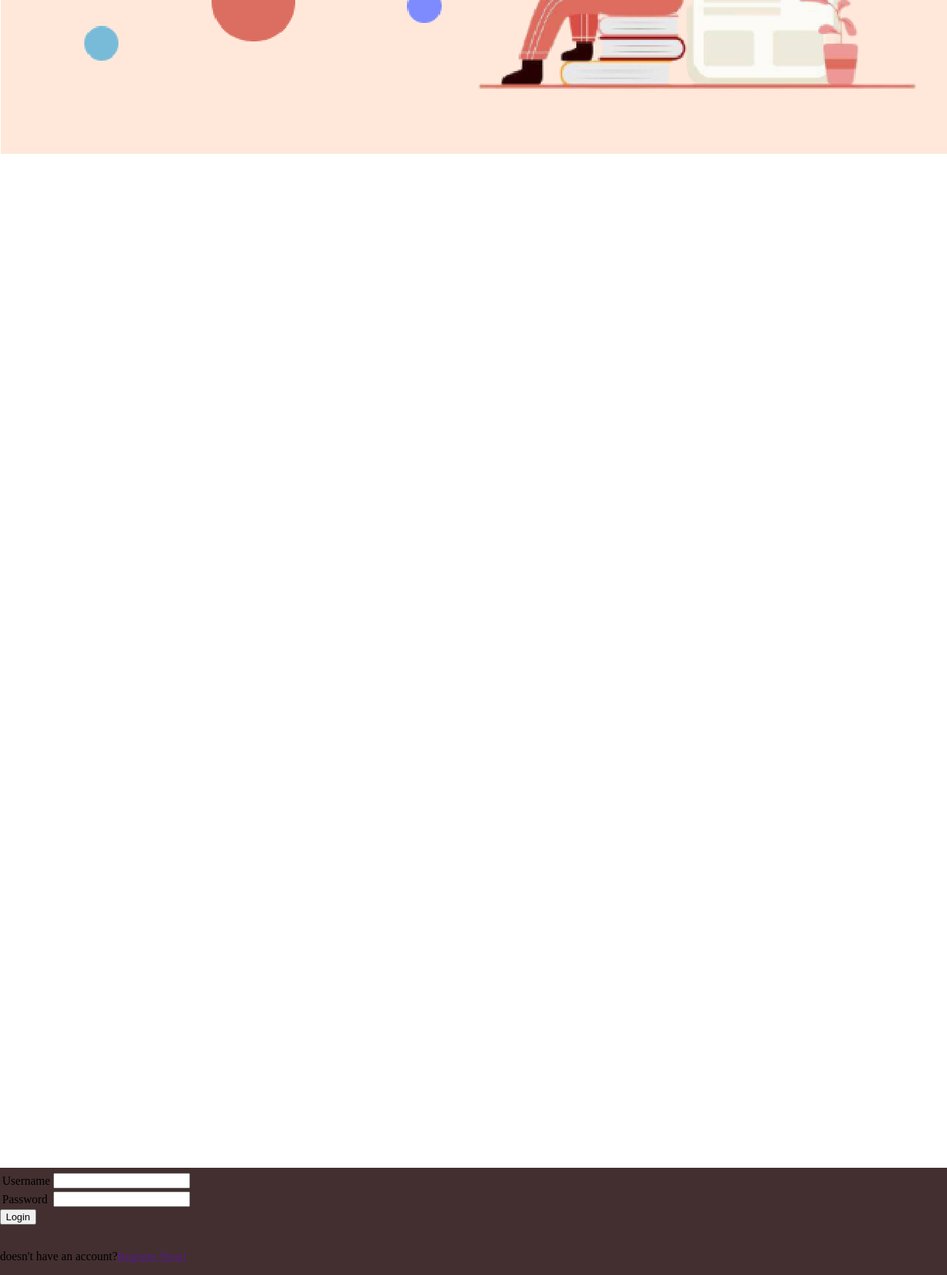
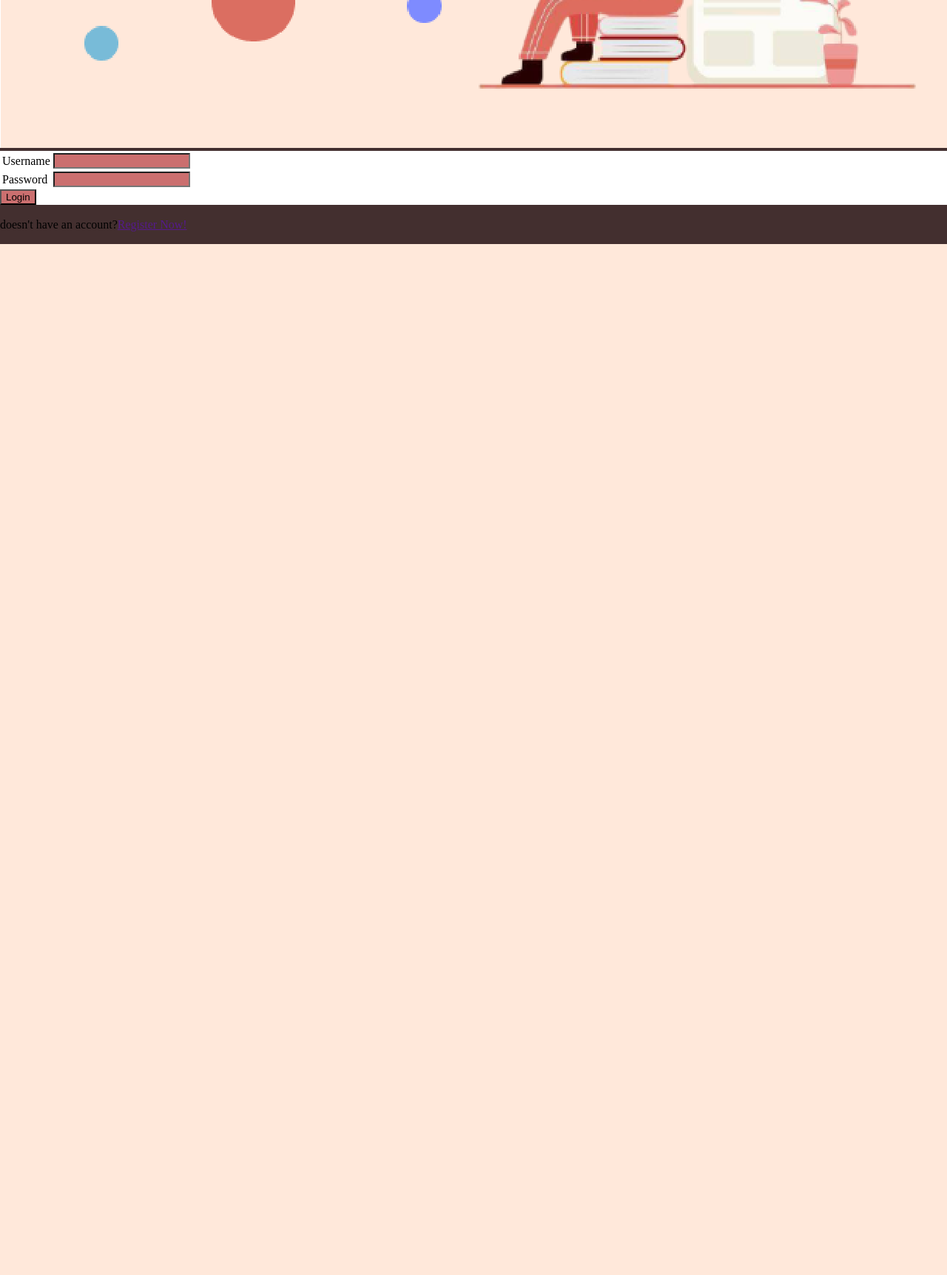
Before and after one commit to NadiaClarissaHermawan/StudieKuy-Online-Course, a PHP site: template view/userLogin.php in a window 1280 px wide; the page is wider, and only the part inside the window is pictured. Shown: the part 470-2194 px from the top of that part at 74% size. After the commit the page ends 800 px from the top of that part, so only its background shows below. Run offline with PHP 8.4, Linux system fonts and the light colour scheme; the template is opened without the code that fills it, so the values that code supplies are empty.

Commit message:
style login

```diff
--- a/view/layout/style/style.css
+++ b/view/layout/style/style.css
@@ -123,3 +123,11 @@ body {
     left: 318px;
     top: 130px;
 }
+
+form {
+    background-color: #FFFFFF;
+}
+
+input {
+    background-color: #CB6F6F;
+}
--- a/view/userLogin.php
+++ b/view/userLogin.php
@@ -1,9 +1,9 @@
 <div class="nav">
-    <a href="home"><div class="menuNav">Home /</div></a>
-    <a href=""><div class="menuNav">Login</div></a>
+    <a href="index"><div class="menuNav">Home /</div></a>
+    <div class="menuNav">Login</div>
 </div>
 <div class="form">
-	<img src="view/images/login.png">
+	<img src="view/images/loginpotongan.png">
 	<form method="" action="">
 		<table>
 			<tr>
@@ -15,8 +15,8 @@
 				<td><input type="Password" name="userPass"></td>
 			</tr>
 		</table>
-		<input type="submit" value="Login" name='updateUsername'>
+		<input type="submit" value="Login">
 	</form>
 	<br>
-	<p>doesn't have an account?<a href="">Register Now!</a></p>
+	<div>doesn't have an account?<a href="">Register Now!</a></div>
 </div>
```
